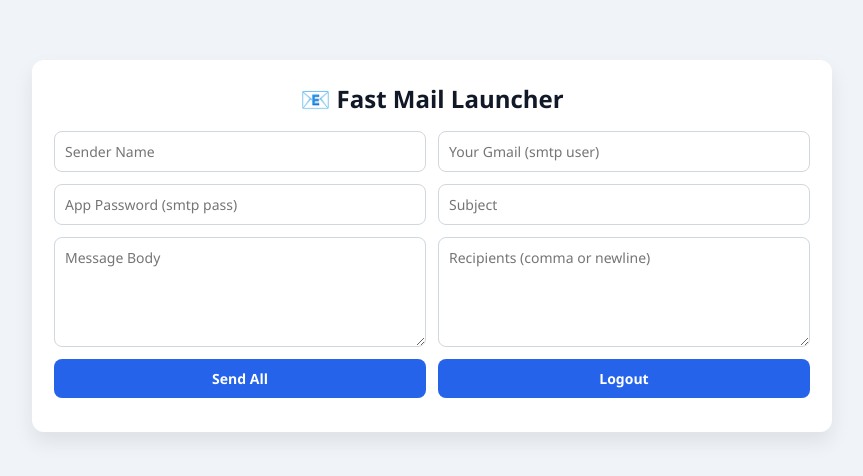
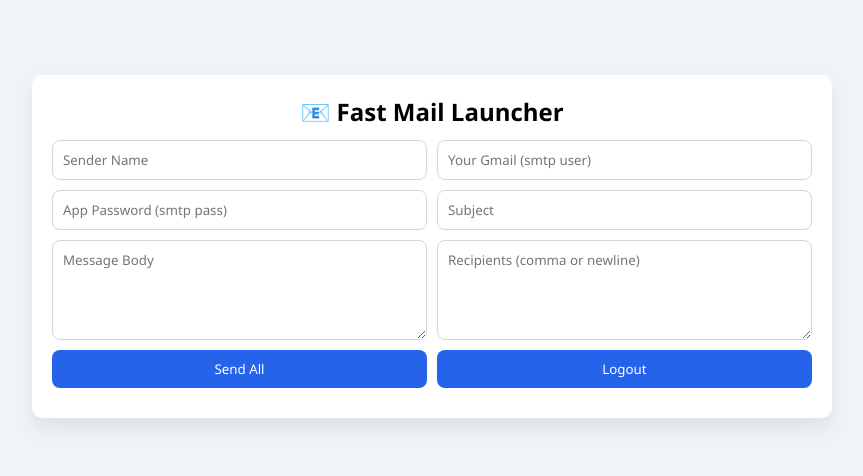
Before and after one commit to rnfyatendra-lab/Nortonservices8822, a website: page public/launcher.html in a window 1280 px wide. Shown: the part 154-630 px from the top of the page, without its empty margins (208-1071 px from the left). Drawn offline with Linux system fonts and the light colour scheme.

Commit message:
Update style.css

```diff
--- a/public/style.css
+++ b/public/style.css
@@ -1,9 +1,8 @@
 *{box-sizing:border-box;margin:0;padding:0;font-family:Segoe UI,Arial,sans-serif}
 body{display:flex;align-items:center;justify-content:center;height:100vh;background:#f0f4f8;padding:20px}
-.form-box,.form-grid{width:800px;max-width:95%;background:#fff;padding:22px;border-radius:12px;box-shadow:0 10px 20px rgba(0,0,0,.08)}
-h2{text-align:center;margin-bottom:16px;color:#111827}
-.grid-row{display:flex;gap:12px;margin-bottom:12px}
-.grid-row input,.grid-row textarea,.grid-row button{flex:1;padding:10px;border-radius:8px;border:1px solid #d0d7de;font-size:14px}
-.grid-row textarea{min-height:110px;resize:vertical}
-.grid-row button{background:#2563eb;color:#fff;border:none;font-weight:600;cursor:pointer}
-.grid-row button:hover{opacity:.95}
+.form-box,.form-grid{width:800px;max-width:95%;background:#fff;padding:20px;border-radius:10px;box-shadow:0 10px 20px rgba(0,0,0,0.08)}
+h2{text-align:center;margin-bottom:12px}
+.grid-row{display:flex;gap:10px;margin-bottom:10px}
+.grid-row input,.grid-row textarea,.grid-row button{flex:1;padding:10px;border-radius:8px;border:1px solid #d0d7de}
+.grid-row textarea{min-height:100px;resize:vertical}
+.grid-row button{background:#2563eb;color:#fff;border:none;cursor:pointer}
```
